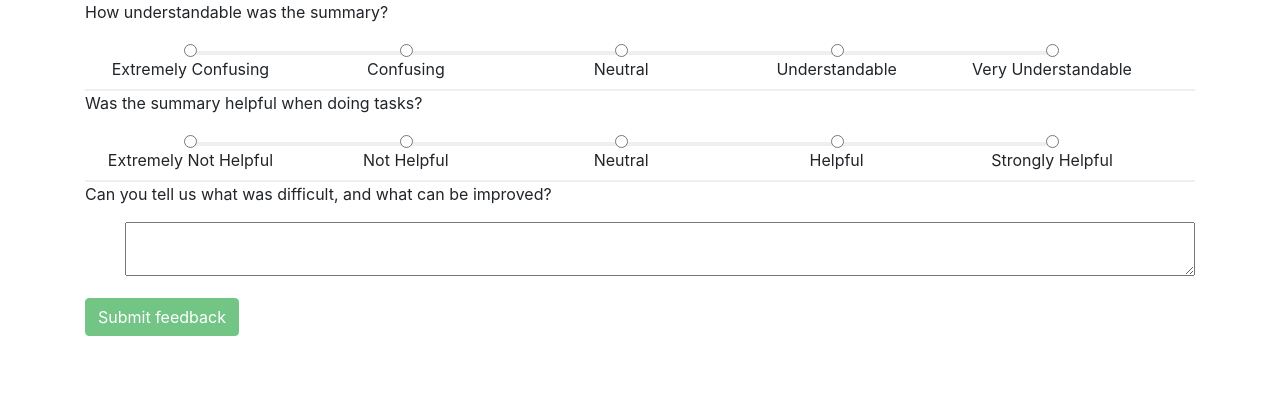
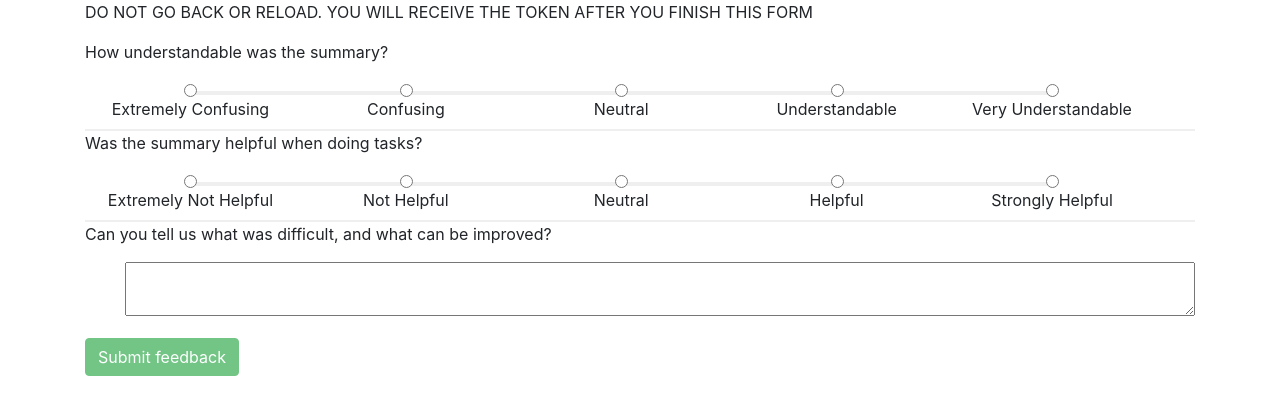
Before and after one commit to kixlab/Narrative-Analysis-by-collaboration-between-experts-and-crowds, a Django app: template evline_task/templates/evline_task/feedback.html in a window 1280 px wide. Shown: the part 56-471 px from the top of the page. Run offline with Django 3.2, Linux system fonts and the light colour scheme; the template is opened without the code that fills it, so the values that code supplies are empty; some libraries are stand-ins or nearby versions.

Commit message:
warning message

```diff
--- a/evline_task/templates/evline_task/feedback.html
+++ b/evline_task/templates/evline_task/feedback.html
@@ -17,6 +17,7 @@
       </div>
     </nav>
     <div class='container'>
+      <p>DO NOT GO BACK OR RELOAD. YOU WILL RECEIVE THE TOKEN AFTER YOU FINISH THIS FORM</p>
     <form method="POST">
       {% csrf_token %}
       <input type='text' style='display:none' name='Turker_id' value='{{Turker_id}}'></input>
@@ -86,6 +87,7 @@
       }
     </script>
     </form>
+
     </div>
   </body>
 </html>
```
